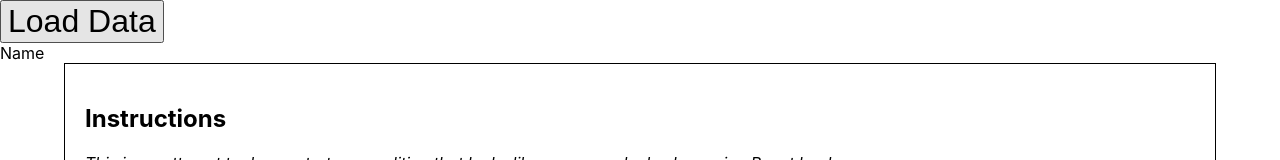
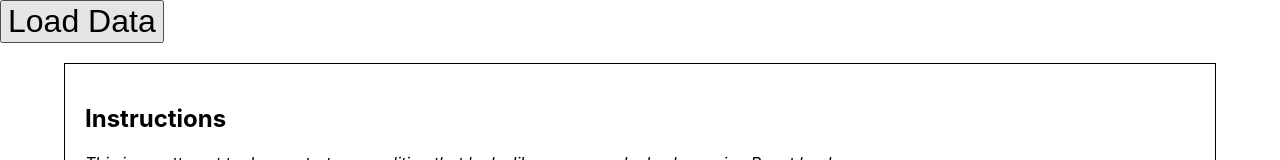
Before and after one commit to rally25rs/react-mem, a React (Create React App) app: page / in a window 1280 px wide. Shown: the top 160 px of the page. Built offline with nearby package versions, Linux system fonts and the light colour scheme.

Commit message:
eliminated react-virtualized dependency

```diff
--- a/package.json
+++ b/package.json
@@ -5,8 +5,7 @@
   "dependencies": {
     "react": "^16.8.6",
     "react-dom": "^16.8.6",
-    "react-scripts": "3.0.0",
-    "react-virtualized": "^9.21.0"
+    "react-scripts": "3.0.0"
   },
   "scripts": {
     "start": "react-scripts start",
--- a/src/App.js
+++ b/src/App.js
@@ -16,14 +16,7 @@ function App() {
           Load Data
         </button>
 
-        <VirtualizedTable data={data}>
-          <VirtualizedTable.Column
-            dataKey="name"
-            headerRenderer={() => <span>Name</span>}
-            cellRenderer={({cellData}) => <span>{cellData}</span>}
-            width={100}
-          />
-        </VirtualizedTable>
+        <VirtualizedTable data={data} />
       </div>
 
       <div style={{width: '90%', marginTop: '20px', marginLeft: '5%', border: '1px solid black', padding: '20px', boxSizing: 'border-box'}}>
--- a/src/VirtualizedTable.js
+++ b/src/VirtualizedTable.js
@@ -1,22 +1,22 @@
 import React from 'react';
 import PropTypes from 'prop-types';
-import {Table, Column, AutoSizer} from 'react-virtualized';
 
 export default function VirtualizedTable(props) {
+
   const {
     data,
-    children,
   } = props;
   const [displayData, setDisplayData] = React.useState([]);
 
   const rowGetter = React.useCallback(
     ({index}) => {
-      return displayData[index];
+      return <div>{displayData[index]}</div>;
     },
     [displayData],
   );
 
   const applySortAndFilter = React.useCallback(async () => {
+    // removed for simplicity; sorting and filtering of the data array would have been done here.
     setDisplayData(data);
   }, [data]);
 
@@ -25,26 +25,14 @@ export default function VirtualizedTable(props) {
   }, [applySortAndFilter]);
 
   return (
-    <AutoSizer>
-      {({width, height}) => (
-        <Table
-          width={width}
-          height={height}
-          headerHeight={40}
-          rowHeight={40}
-          rowGetter={rowGetter}
-          rowCount={displayData.length}
-        >
-          {children}
-        </Table>
-      )}
-    </AutoSizer>
+    <>
+      {() => (
+        rowGetter(0)
+      )()}
+    </>
   );
 }
 
 VirtualizedTable.propTypes = {
   data: PropTypes.array.isRequired,
-  children: PropTypes.node.isRequired,
 };
-
-VirtualizedTable.Column = Column;
```
Also changed, not shown: 1 other file (tests, documents, lock files or other folders).
